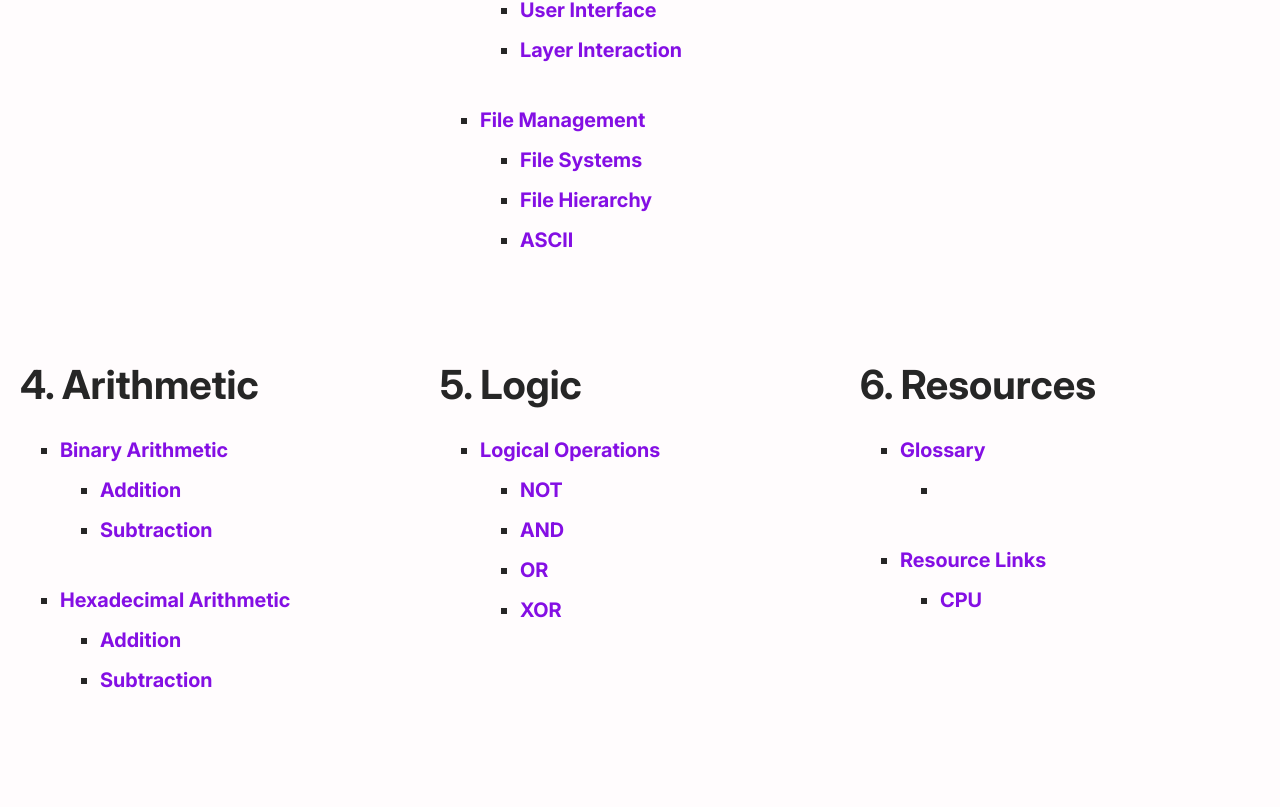
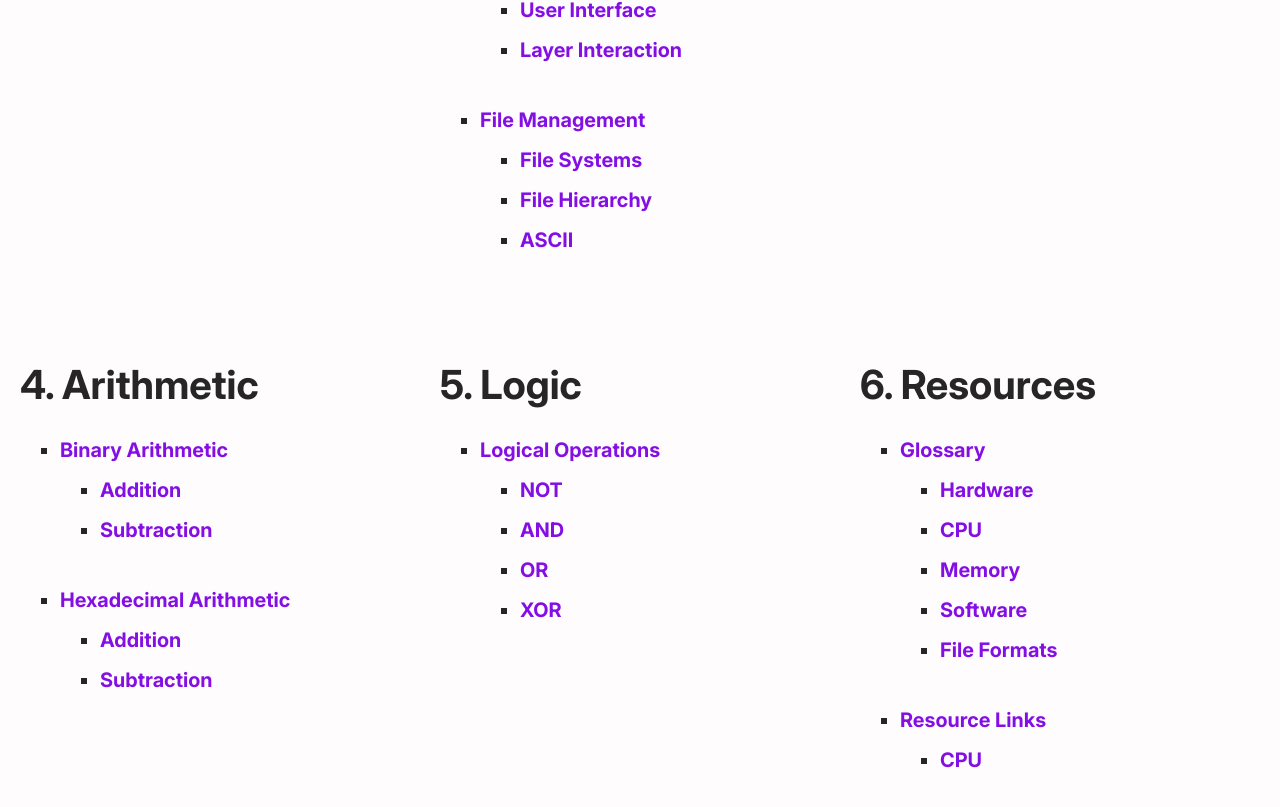
Before and after one commit to Christopher-Cannon/computer-systems-knowledge-base, a Vue app: page / in a window 1280 px wide. Shown: the part 1571-2378 px from the top of the page. Before the commit the page ends 2346 px from the top, so only its background shows below. Built offline with nearby package versions, Linux system fonts and the light colour scheme.

Commit message:
Update glossary minor heading links

```diff
--- a/src/pages/Glossary.vue
+++ b/src/pages/Glossary.vue
@@ -235,23 +235,23 @@ const fileFormatsGlossary = [
             have been recorded below for your convenience.
         </p>
 
-        <MinorHeading>Hardware</MinorHeading>
+        <MinorHeading id="hardware">Hardware</MinorHeading>
 
         <Table :data="hardwareGlossary" align="left" />
 
-        <MinorHeading>CPU</MinorHeading>
+        <MinorHeading id="cpu">CPU</MinorHeading>
 
         <Table :data="cpuGlossary" align="left" />
 
-        <MinorHeading>Memory</MinorHeading>
+        <MinorHeading id="memory">Memory</MinorHeading>
 
         <Table :data="memoryGlossary" align="left" />
 
-        <MinorHeading>Software</MinorHeading>
+        <MinorHeading id="software">Software</MinorHeading>
 
         <Table :data="softwareGlossary" align="left" />
 
-        <MinorHeading>File Formats</MinorHeading>
+        <MinorHeading id="file-formats">File Formats</MinorHeading>
 
         <Table :data="fileFormatsGlossary" align="left" />
 
--- a/src/pages/Home.vue
+++ b/src/pages/Home.vue
@@ -498,7 +498,37 @@ import SideImage from "../components/common/SideImage.vue";
                         >
 
                         <ul class="list !mt-[0.5rem]">
-                            <li></li>
+                            <li>
+                                <router-link
+                                    to="/glossary#hardware"
+                                    class="link"
+                                    >Hardware</router-link
+                                >
+                            </li>
+                            <li>
+                                <router-link to="/glossary#cpu" class="link"
+                                    >CPU</router-link
+                                >
+                            </li>
+                            <li>
+                                <router-link to="/glossary#memory" class="link"
+                                    >Memory</router-link
+                                >
+                            </li>
+                            <li>
+                                <router-link
+                                    to="/glossary#software"
+                                    class="link"
+                                    >Software</router-link
+                                >
+                            </li>
+                            <li>
+                                <router-link
+                                    to="/glossary#file-formats"
+                                    class="link"
+                                    >File Formats</router-link
+                                >
+                            </li>
                         </ul>
                     </li>
                 </ul>
```
